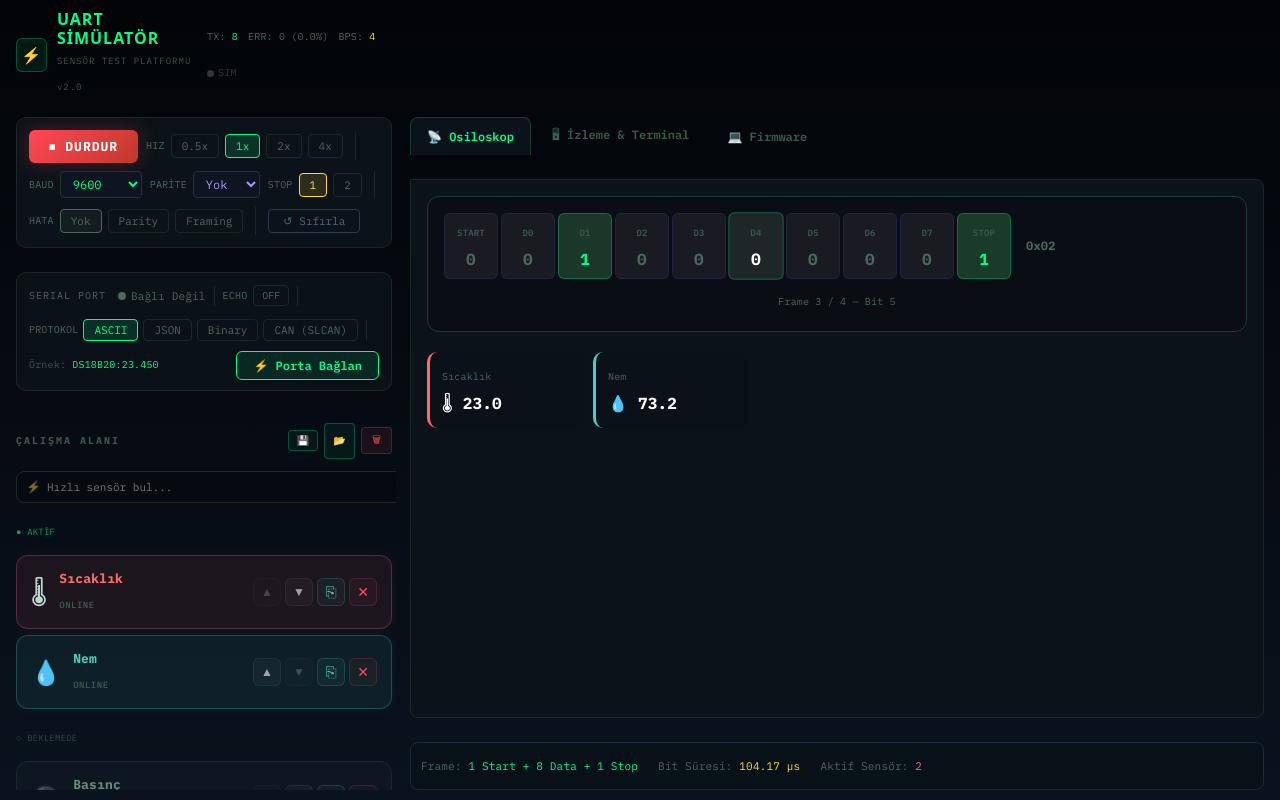
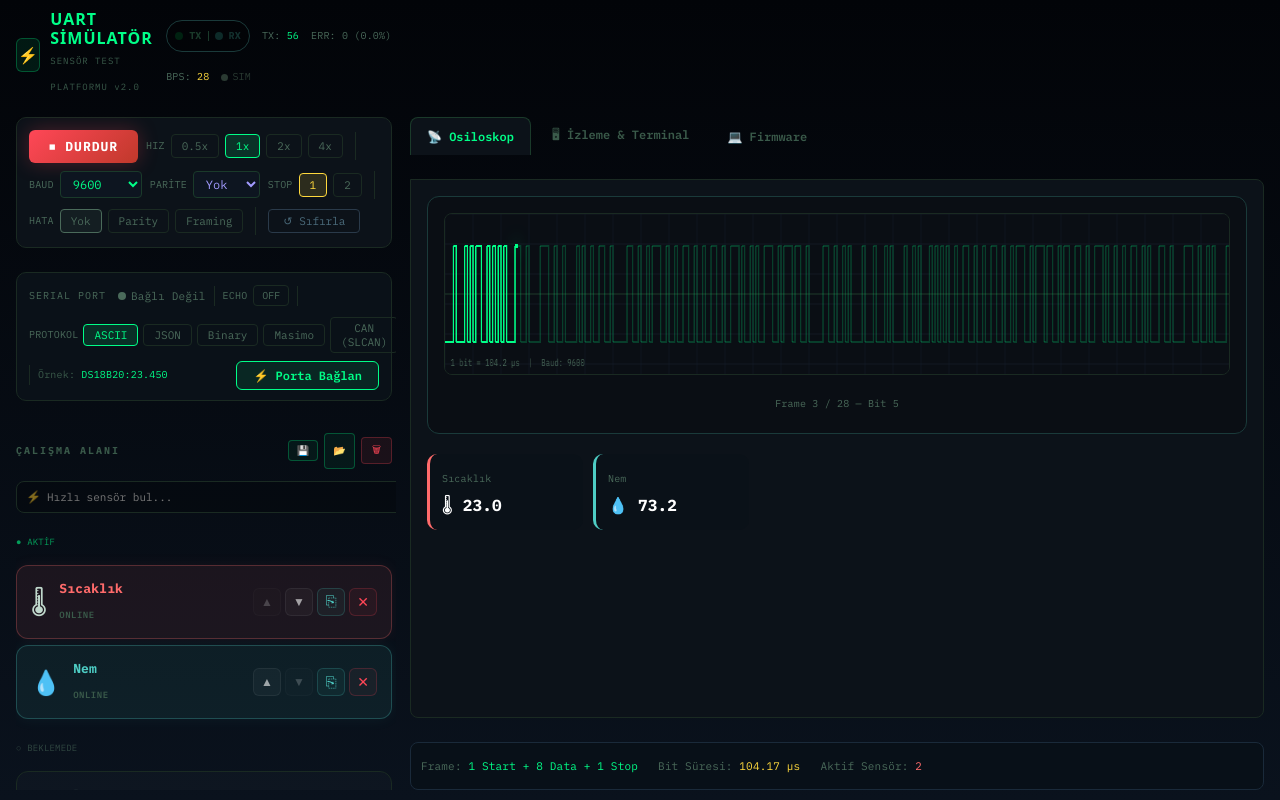
Before and after one commit to mustafasercansak/uart, a React (Vite) app: page / in a window 1280 px wide. Both pictures are taken after a click on the button "▶ BAŞLAT". Built offline with nearby package versions, Linux system fonts and the light colour scheme.

Commit message:
feat: create UART sensor test simulator with multi-protocol support and sensor registry

```diff
--- a/src/App.jsx
+++ b/src/App.jsx
@@ -256,6 +256,23 @@ const PROTOCOLS = {
         : { key: `SENSOR_${buf[1].toString(16).toUpperCase().padStart(2, "0")}`, value: raw };
     },
   },
+  masimo: {
+    label: "Masimo",
+    example: "SPO2= 98 PR= 75 PI= 2.15%",
+    color: "#ff3f34",
+    parse: (line) => {
+      const spo2 = line.match(/SPO2=\s*(\d+)/);
+      const pr = line.match(/PR=\s*(\d+)/);
+      const pi = line.match(/PI=\s*([\d.]+)/);
+      if (spo2 || pr || pi) {
+        return {
+          key: spo2 ? "MASIMO_SPO2" : pr ? "MASIMO_PR" : "MASIMO_PI",
+          value: parseFloat((spo2 || pr || pi)[1])
+        };
+      }
+      return null;
+    },
+  },
   slcan: {
     label: "CAN (SLCAN)",
     example: "t12381122334455667788",
@@ -1909,6 +1926,19 @@ export default function UartSimulator() {
   const [speed, setSpeed] = useState(1);
   const [tab, setTab] = useState("osiloskop");
 
+  const [txPulse, setTxPulse] = useState(false);
+  const [rxPulse, setRxPulse] = useState(false);
+
+  const flashTx = useCallback(() => {
+    setTxPulse(true);
+    setTimeout(() => setTxPulse(false), 80);
+  }, []);
+
+  const flashRx = useCallback(() => {
+    setRxPulse(true);
+    setTimeout(() => setRxPulse(false), 80);
+  }, []);
+
   const [sensorHistories, setSensorHistories] = useState({});
   const [currentFrames, setCurrentFrames] = useState([]);
   const [showAddSensor, setShowAddSensor] = useState(false);
@@ -1957,31 +1987,66 @@ export default function UartSimulator() {
     const frames = [];
     const traceEntries = [];
 
-    // console.log("Generating sample for:", activeSensors);
-    activeSensors.forEach((sKey) => {
-      const s = sensorsRef.current[sKey];
-      if (!s || typeof s.generate !== "function") {
-        // console.warn("Generating skipped for:", sKey, " (Missing generate function)");
-        return;
+    if (serialProtocol === "masimo") {
+      const mSPO2 = activeSensors.find(k => k.startsWith("MASIMO_SPO2"));
+      const mPR = activeSensors.find(k => k.startsWith("MASIMO_PR"));
+      const mPI = activeSensors.find(k => k.startsWith("MASIMO_PI"));
+      let parts = [];
+      if (mSPO2) {
+        const val = sensorsRef.current[mSPO2].generate(t);
+        newHistories[mSPO2] = val;
+        parts.push(`SPO2=${Math.round(val).toString().padStart(3, " ")}`);
       }
-
-      const val = Math.max(s.min, Math.min(s.max, s.generate(t)));
-      const bytes = s.encodeBytes ? s.encodeBytes(val) : [];
-
-      newHistories[sKey] = val;
-
-      bytes.forEach((b) => {
-        const frame = buildUartFrame(b, parity, stopBits, errorMode);
-        frames.push(frame);
+      if (mPR) {
+        const val = sensorsRef.current[mPR].generate(t);
+        newHistories[mPR] = val;
+        parts.push(`PR=${Math.round(val).toString().padStart(3, " ")}`);
+      }
+      if (mPI) {
+        const val = sensorsRef.current[mPI].generate(t);
+        newHistories[mPI] = val;
+        parts.push(`PI=${val.toFixed(2).padStart(5, " ")}%`);
+      }
+      if (parts.length > 0) {
+        const line = parts.join(" ") + "\r\n";
+        const bytes = new TextEncoder().encode(line);
+        bytes.forEach(b => frames.push(buildUartFrame(b, parity, stopBits, errorMode)));
+        traceEntries.push({ time: timeStr(), type: "sys", text: line.trim(), color: "#ff3f34" });
+      }
+    } else {
+      activeSensors.forEach((sKey) => {
+        const s = sensorsRef.current[sKey];
+        if (!s || typeof s.generate !== "function") return;
+        const val = Math.max(s.min, Math.min(s.max, s.generate(t)));
+        newHistories[sKey] = val;
+
+        let packetBytes = [];
+        let logText = "";
+
+        if (serialProtocol === "ascii") {
+          logText = `${s.name}:${val.toFixed(3)}`;
+          packetBytes = new TextEncoder().encode(logText + "\n");
+        } else if (serialProtocol === "json") {
+          const obj = { s: s.name, v: parseFloat(val.toFixed(3)), u: s.unit };
+          logText = JSON.stringify(obj);
+          packetBytes = new TextEncoder().encode(logText + "\n");
+        } else if (serialProtocol === "binary") {
+          const b = s.encodeBytes ? s.encodeBytes(val) : [0x00, 0x00];
+          const BINARY_IDS = { DS18B20: 0x00, DHT22: 0x01, BMP280: 0x02, MPU6050: 0x03, AD8232: 0x10, MAX30102_SPO2: 0x11, MAX30102_HR: 0x12, MLX90614: 0x13, GSR: 0x14, MASIMO_SPO2: 0x20, MASIMO_PR: 0x21, MASIMO_PI: 0x22 };
+          const baseKey = s.baseType || sKey.replace(/_\d+$/, "");
+          const id = BINARY_IDS[baseKey] || 0xFF;
+          const xor = 0xAA ^ id ^ b[0] ^ b[1];
+          packetBytes = new Uint8Array([0xAA, id, b[0], b[1], xor]);
+          logText = `[BINARY] ${toHex(packetBytes)}`;
+        } else {
+          packetBytes = new Uint8Array(s.encodeBytes ? s.encodeBytes(val) : []);
+          logText = `${s.label}: ${val.toFixed(2)} ${s.unit}`;
+        }
+
+        packetBytes.forEach(b => frames.push(buildUartFrame(b, parity, stopBits, errorMode)));
+        traceEntries.push({ time: timeStr(), type: "sys", text: logText, color: s.color });
       });
-
-      traceEntries.push({
-        time: timeStr(),
-        type: "sys",
-        text: `${s.label}: ${val.toFixed(2)} ${s.unit}`,
-        color: s.color
-      });
-    });
+    }
 
     if (activeSensors.length > 0) {
       setSensorHistories(prev => {
@@ -2033,9 +2098,22 @@ export default function UartSimulator() {
     }, [playing, frames, speed]);
 
     return (
-      <div style={{ background: "rgba(0,0,0,0.2)", padding: 16, borderRadius: 12, border: "1px solid #1a3a3a" }}>
-        <BitFrameDisplay frame={frames[fIdx]} activeBit={bIdx} playing={playing} />
-        <div style={{ marginTop: 10, textAlign: "center", fontSize: 10, color: "#4a6a5a" }}>
+      <div style={{ background: "rgba(0,0,0,0.2)", padding: 16, borderRadius: 12, border: "1px solid #1a3a3a", display: "flex", flexDirection: "column", gap: 16 }}>
+        {frames.length <= 2 ? (
+          <BitFrameDisplay frame={frames[fIdx]} activeBit={bIdx} playing={playing} />
+        ) : null}
+
+        <Oscilloscope
+          frames={frames}
+          baudRate={baudRate}
+          width={containerWidth ? containerWidth - 80 : 700}
+          height={frames.length > 2 ? 160 : 80}
+          playing={playing}
+          activeFrame={fIdx}
+          activeBit={bIdx}
+        />
+
+        <div style={{ textAlign: "center", fontSize: 10, color: "#4a6a5a" }}>
           Frame {fIdx + 1} / {frames.length} — Bit {bIdx}
         </div>
       </div>
@@ -2327,7 +2405,14 @@ export default function UartSimulator() {
             </div>
           </div>
         </div>
-        <div style={{ display: "flex", gap: 10, alignItems: "center", fontSize: 10, color: "#4a6a5a", flexWrap: "wrap" }}>
+        <div style={{ display: "flex", gap: 12, alignItems: "center", fontSize: 10, color: "#4a6a5a", flexWrap: "wrap" }}>
+          <div style={{ display: "flex", alignItems: "center", gap: 6, padding: "2px 8px", background: "rgba(0,0,0,0.2)", borderRadius: 20, border: "1px solid #1a3a3a" }}>
+             <div style={{ width: 8, height: 8, borderRadius: "50%", background: txPulse ? "#00ff88" : "#002211", boxShadow: txPulse ? "0 0 10px #00ff88" : "none", transition: "all 0.05s" }} />
+             <span style={{ color: txPulse ? "#00ff88" : "#1a3a2a", fontWeight: 700 }}>TX</span>
+             <div style={{ width: 1, height: 10, background: "#1a3a2a" }} />
+             <div style={{ width: 8, height: 8, borderRadius: "50%", background: rxPulse ? "#4ecdc4" : "#0d2b29", boxShadow: rxPulse ? "0 0 10px #4ecdc4" : "none", transition: "all 0.05s" }} />
+             <span style={{ color: rxPulse ? "#4ecdc4" : "#13312e", fontWeight: 700 }}>RX</span>
+          </div>
           <span>TX: <span style={{ color: "#00ff88" }}>{transmittedCount}</span></span>
           <span>
             ERR: <span style={{ color: errorCount > 0 ? "#ff4757" : "#4a6a5a" }}>{errorCount}</span>
```
